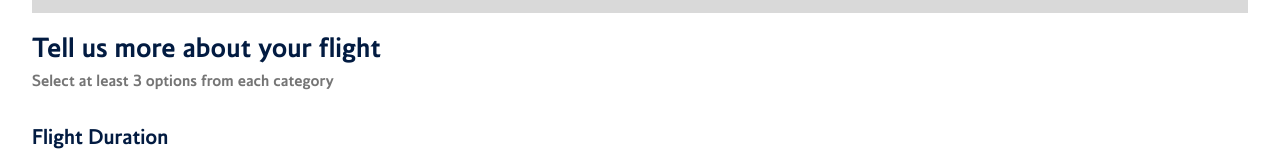
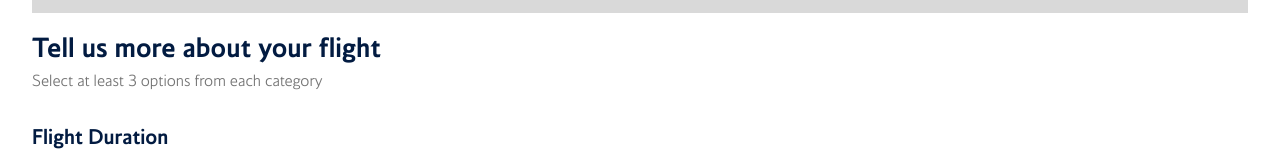
Before and after one commit to LeightonGuang/aero-dynamic-british-airways-frontend-hackathon, a React (Create React App) app: page /form in a window 1280 px wide. Shown: the part 233-393 px from the top of the page. Built offline with nearby package versions, Linux system fonts and the light colour scheme.

Commit message:
fix: subtitle font weight

```diff
--- a/src/pages/FormPage/FormPage.scss
+++ b/src/pages/FormPage/FormPage.scss
@@ -19,7 +19,7 @@
     color: #757575;
     // font-family: open sans;
     font-size: 0.9375rem;
-    font-weight: 400;
+    font-weight: 300;
     line-height: 1.375rem;
     margin: 0;
   }
```
